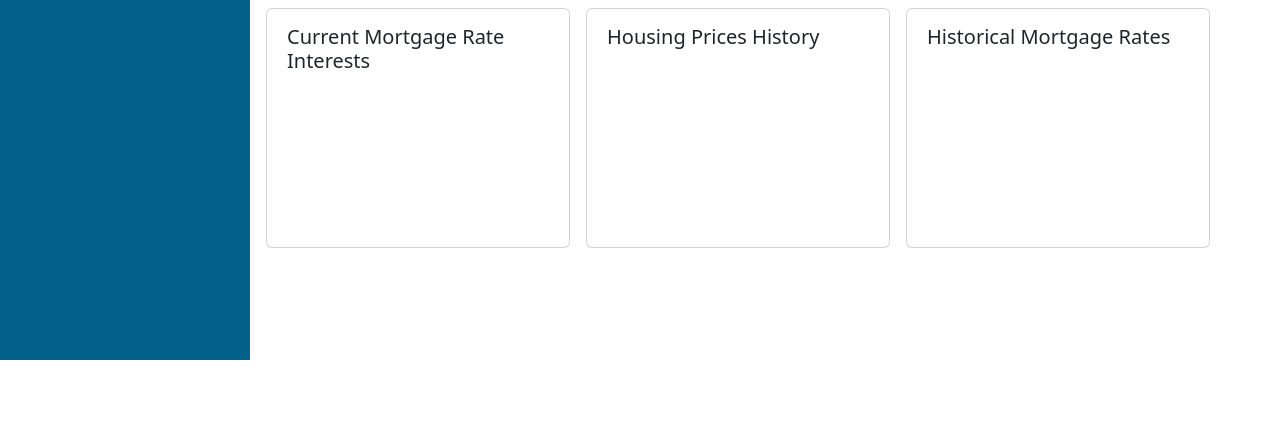
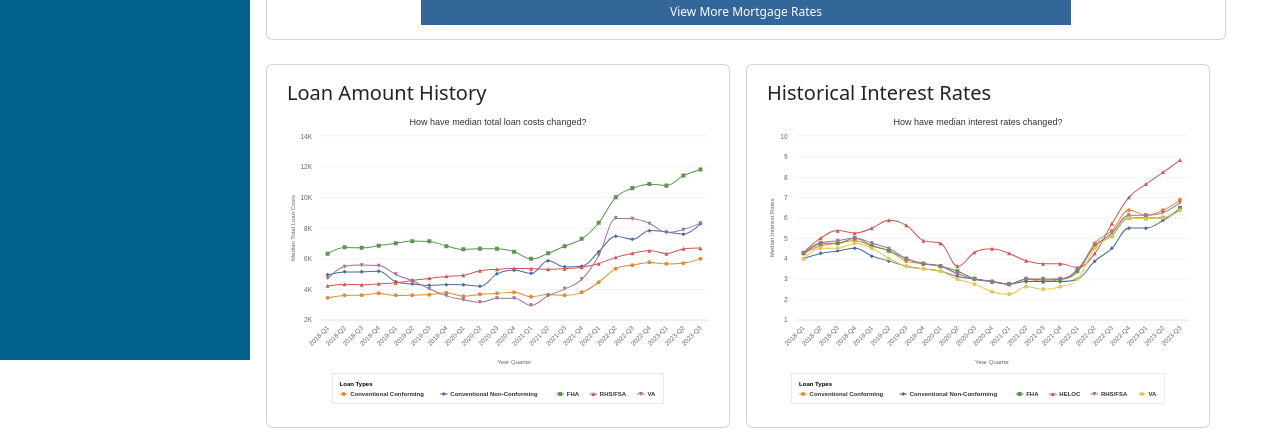
Before and after one commit to ssomo/4155-Project, a Django app: page / in a window 1280 px wide. Shown: the part 440-884 px from the top of the page. Before the commit the page ends 800 px from the top, so only its background shows below. Run offline with Django 5.2, Linux system fonts and the light colour scheme.

Commit message:
Added Mortgage Information to the page

```diff
--- a/MarketWatch/base/templates/base/market_analytics.html
+++ b/MarketWatch/base/templates/base/market_analytics.html
@@ -1,34 +1,31 @@
 {% extends 'nav.html'%}
-
+{%load static%}
 {% block content %}
     <main class="w-75 mx-2 mt-3">
         <h1 class="mt-4 mx-2">Market Analytics</h1>
         <div class="row mx-auto">
-            <div class="card col g-2 mx-2 mb-3" style="min-height: 20rem;">
+            <div class="card g-2 mx-2 mb-3"  style="min-height: 5rem;">
                 <div class="card-body">
-                    <h5 class="card-title">Low-Mortgage Rate Areas</h5>
-                </div>
-            </div>
-            <div class="card col g-2 mx-2 mb-3">
-                <div class="card-body">
-                    <h5 class="card-title">High-Mortgage Rate Areas</h5>
+                    <h5 class="card-title">Current Mortgage Rate Interests</h5>
+                    <div class="mnd-rates-widget mx-auto" style="width: 650px; height: 310px; font-size: 12px; ">
+                        <div class="w-header" style="text-align: center; padding:4px 0;background-color: #336699; color: #FFFFFF;"> <a href="https://www.mortgagenewsdaily.com/mortgage-rates" target="_blank" style="color: #FFFFFF;text-decoration:none;">Home Loan Rates</a></div>
+                        <iframe src="//widgets.mortgagenewsdaily.com/widget/f/rates?t=large&sn=false&c=336699&u=&cbu=&w=598&h=260" width="600" height="260" frameborder="0" scrolling="no" style="border: solid 1px #336699; border-width: 0 1px;box-sizing:border-box;width:650px;height:260px;display:block;"></iframe>
+                        <div class="w-footer" style="text-align: center; padding:4px 0;background-color: #336699; color: #FFFFFF;">View More <a href="https://www.mortgagenewsdaily.com/mortgage-rates" target="_blank" style="color: #FFFFFF;text-decoration:none;">Mortgage Rates</a></div>
+                    </div>
                 </div>
             </div>
         </div>
         <div class="row mx-auto">
-            <div class="card col g-2 mx-2 mb-3" style="min-height: 15rem;">
+            <div class="card col g-2 mx-2 mb-3" style="min-height: 15rem; min-width: 25rem;">
                 <div class="card-body">
-                    <h5 class="card-title">Current Mortgage Rate Interests</h5>
+                    <h5 class="card-title">Loan Amount History</h5>
+                    <img src="{% static 'images/how-have-median-total-lo.svg'%}" class="card-img-bottom">
                 </div>
             </div>
-            <div class="card col g-2 mx-2 mb-3">
+            <div class="card col g-2 mx-2 mb-3" style="min-height: 15rem; min-width: 25rem;">
                 <div class="card-body">
-                    <h5 class="card-title">Housing Prices History</h5>
-                </div>
-            </div>
-            <div class="card col g-2 mx-2 mb-3">
-                <div class="card-body">
-                    <h5 class="card-title">Historical Mortgage Rates</h5>
+                    <h5 class="card-title">Historical Interest Rates</h5>
+                    <img src="{% static 'images/how-have-median-interest.svg'%}" class="card-img-bottom">
                 </div>
             </div>
         </div>
```
Also changed, not shown: MarketWatch/static/images/how-have-median-interest.svg (added), MarketWatch/static/images/how-have-median-total-lo.svg (added).
